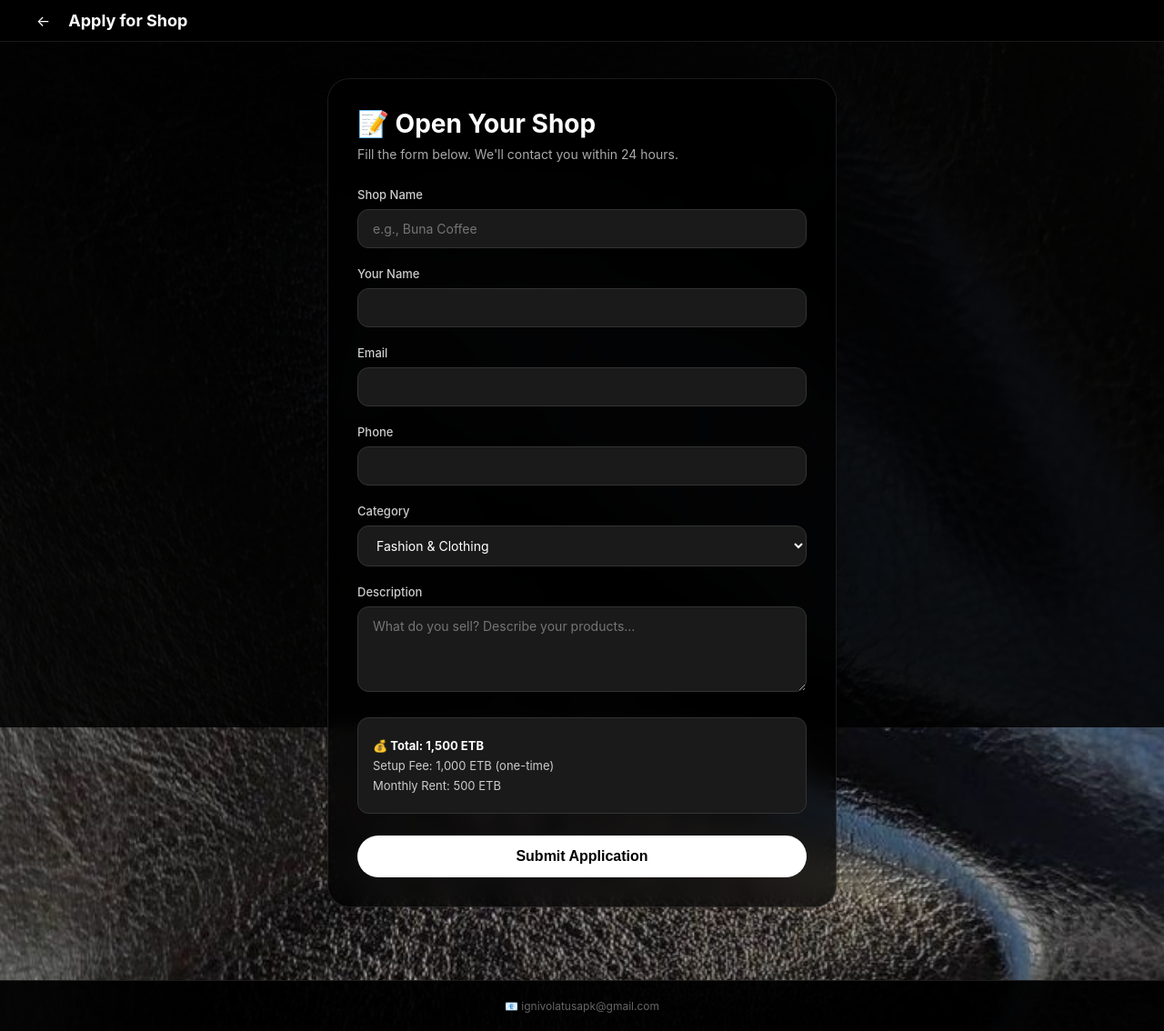
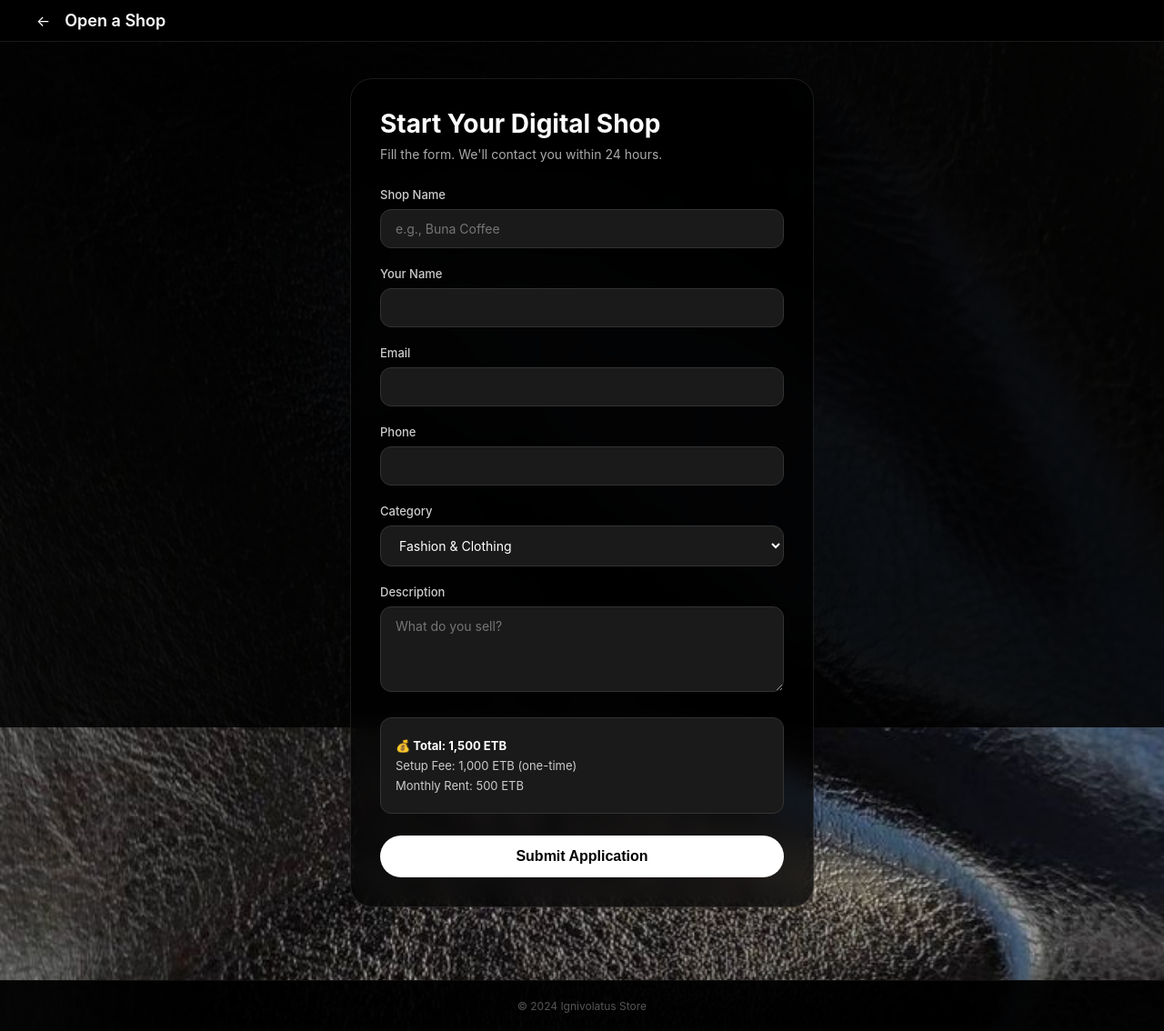
Before and after one commit to ignivolatusapk/crimson-owl, a plain HTML site: page apply.html in a window 1280 px wide. Shown: the whole page at 91% size. Drawn offline with Linux system fonts and the light colour scheme.

Commit message:
Update apply.html

```diff
--- a/apply.html
+++ b/apply.html
@@ -3,7 +3,7 @@
 <head>
     <meta charset="UTF-8">
     <meta name="viewport" content="width=device-width, initial-scale=1.0, maximum-scale=1.0, user-scalable=yes">
-    <title>Apply - Ignivolatus Store</title>
+    <title>Open a Shop - Ignivolatus Store</title>
     <style>
         * {
             margin: 0;
@@ -45,7 +45,7 @@
             margin: 0 auto;
             display: flex;
             align-items: center;
-            gap: 20px;
+            gap: 16px;
         }
 
         .back-btn {
@@ -56,12 +56,12 @@
 
         .logo {
             font-size: 18px;
-            font-weight: 700;
+            font-weight: 600;
             color: white;
         }
 
         .container {
-            max-width: 600px;
+            max-width: 550px;
             margin: 0 auto;
             padding: 40px 20px;
         }
@@ -81,7 +81,7 @@
         }
 
         .form-card > p {
-            color: #aaaaaa;
+            color: #aaa;
             font-size: 14px;
             margin-bottom: 28px;
         }
@@ -92,7 +92,7 @@
 
         .form-group label {
             display: block;
-            color: #cccccc;
+            color: #ccc;
             margin-bottom: 8px;
             font-size: 13px;
             font-weight: 500;
@@ -127,7 +127,7 @@
         }
 
         .info-box p {
-            color: #cccccc;
+            color: #ccc;
             font-size: 13px;
             margin: 6px 0;
         }
@@ -146,7 +146,6 @@
             font-weight: 600;
             font-size: 16px;
             cursor: pointer;
-            transition: opacity 0.3s;
         }
 
         .btn-submit:hover {
@@ -166,14 +165,14 @@
 
         .footer {
             background: rgba(0, 0, 0, 0.95);
-            border-top: 1px solid rgba(255, 255, 255, 0.1);
+            border-top: 1px solid rgba(255, 255, 255, 0.05);
             padding: 20px;
             text-align: center;
             margin-top: 40px;
         }
 
         .footer p {
-            color: #666;
+            color: #555;
             font-size: 12px;
         }
 
@@ -197,14 +196,14 @@
 <div class="navbar">
     <div class="nav-container">
         <a href="index.html" class="back-btn">←</a>
-        <div class="logo">Apply for Shop</div>
+        <div class="logo">Open a Shop</div>
     </div>
 </div>
 
 <div class="container">
     <div class="form-card">
-        <h1>📝 Open Your Shop</h1>
-        <p>Fill the form below. We'll contact you within 24 hours.</p>
+        <h1>Start Your Digital Shop</h1>
+        <p>Fill the form. We'll contact you within 24 hours.</p>
 
         <div id="successMessage" style="display: none;" class="alert-success">
             ✅ Application sent! Check your email.
@@ -245,7 +244,7 @@
 
             <div class="form-group">
                 <label>Description</label>
-                <textarea id="description" rows="4" required placeholder="What do you sell? Describe your products..."></textarea>
+                <textarea id="description" rows="4" required placeholder="What do you sell?"></textarea>
             </div>
 
             <div class="info-box">
@@ -260,7 +259,7 @@
 </div>
 
 <div class="footer">
-    <p>📧 ignivolatusapk@gmail.com</p>
+    <p>© 2024 Ignivolatus Store</p>
 </div>
 
 <script>
@@ -282,23 +281,8 @@
             description: document.getElementById('description').value
         };
 
-        const subject = `NEW SHOP: ${data.shopName}`;
-        const body = `━━━━━━━━━━━━━━━━━━━━━━━━━━━━━━━━━
-NEW SHOP APPLICATION
-━━━━━━━━━━━━━━━━━━━━━━━━━━━━━━━━━
-
-Shop Name: ${data.shopName}
-Owner: ${data.ownerName}
-Email: ${data.email}
-Phone: ${data.phone}
-Category: ${data.category}
-
-Description:
-${data.description}
-
-━━━━━━━━━━━━━━━━━━━━━━━━━━━━━━━━━
-Action Required: Review and contact applicant
-━━━━━━━━━━━━━━━━━━━━━━━━━━━━━━━━━`;
+        const subject = `New Shop: ${data.shopName}`;
+        const body = `New application!\n\nShop: ${data.shopName}\nOwner: ${data.ownerName}\nEmail: ${data.email}\nPhone: ${data.phone}\nCategory: ${data.category}\n\nDescription:\n${data.description}`;
 
         sendEmail(ADMIN_EMAIL, subject, body);
 
```
